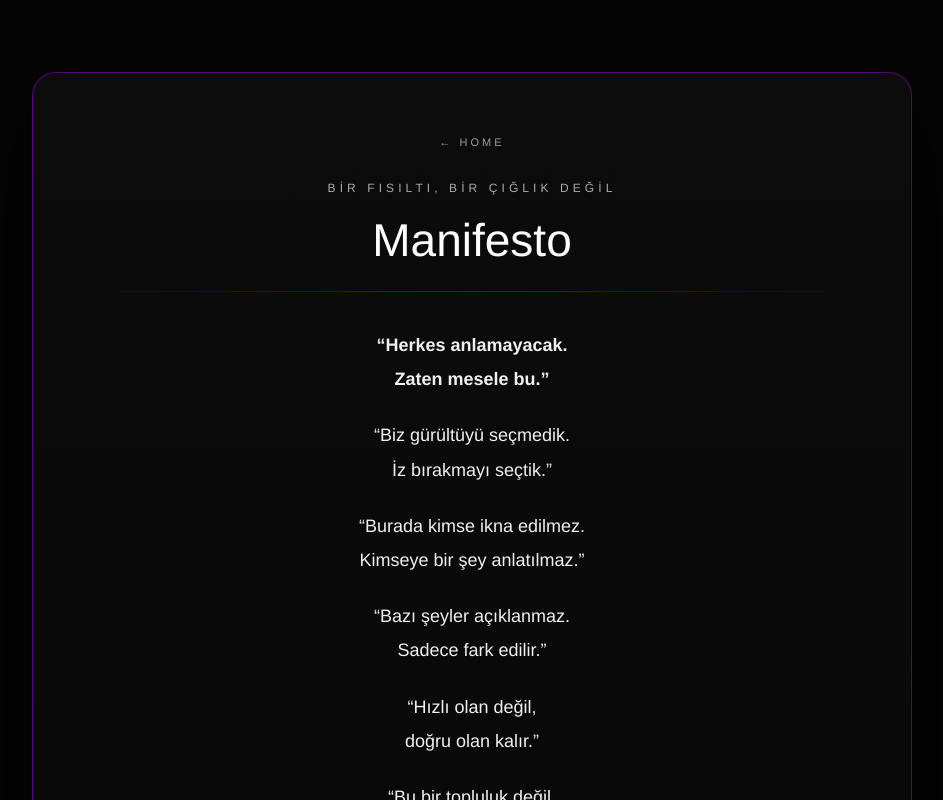
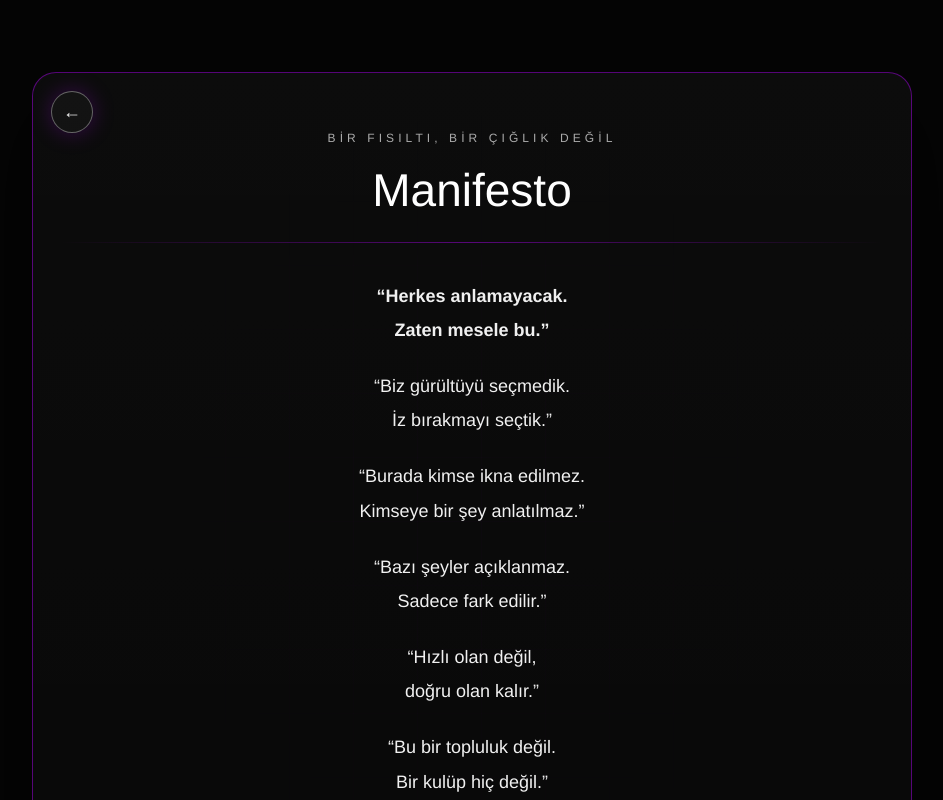
Before and after one commit to mekin1982me-art/follow-the-white-rabbit, a Next.js app: page /manifesto in a window 1280 px wide. Shown: the top 800 px of the page, without its empty margins (168-1111 px from the left). Built offline with nearby package versions, Linux system fonts and the light colour scheme.

Commit message:
Update page.tsx

```diff
--- a/app/manifesto/page.tsx
+++ b/app/manifesto/page.tsx
@@ -44,21 +44,30 @@ export default function ManifestoPage() {
           }}
         />
 
-        {/* HOME LINK */}
+        {/* TOP-LEFT BACK ARROW */}
         <a
           href="/"
+          aria-label="Back"
           style={{
-            position: "relative",
-            display: "inline-block",
-            marginBottom: "18px",
-            fontSize: "11px",
-            letterSpacing: "0.28em",
+            position: "absolute",
+            top: "18px",
+            left: "18px",
+            width: "42px",
+            height: "42px",
+            borderRadius: "999px",
+            border: "1px solid rgba(255,255,255,0.35)",
+            display: "flex",
+            alignItems: "center",
+            justifyContent: "center",
+            color: "rgba(255,255,255,0.92)",
             textDecoration: "none",
-            color: "rgba(255,255,255,0.6)",
-            textTransform: "uppercase",
+            fontSize: "18px",
+            lineHeight: 1,
+            background: "rgba(255,255,255,0.03)",
+            boxShadow: "0 0 22px rgba(180,0,255,0.25)",
           }}
         >
-          ← Home
+          ←
         </a>
 
         {/* TAG */}
@@ -68,7 +77,7 @@ export default function ManifestoPage() {
             letterSpacing: "0.34em",
             fontSize: "12px",
             opacity: 0.65,
-            margin: "10px 0 18px 0",
+            margin: "0 0 18px 0",
             textTransform: "uppercase",
           }}
         >
```
